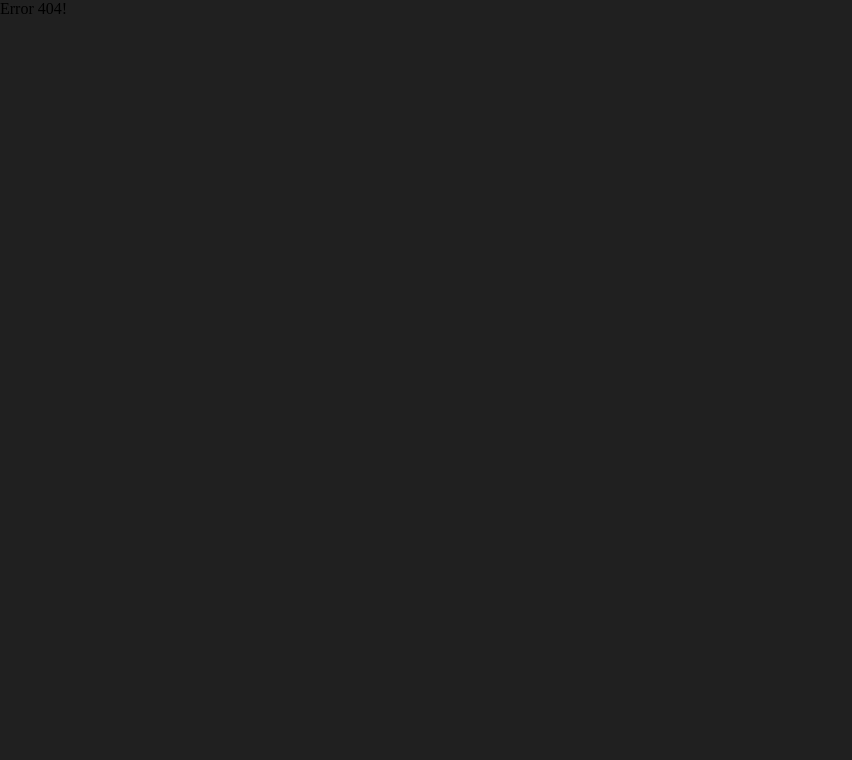
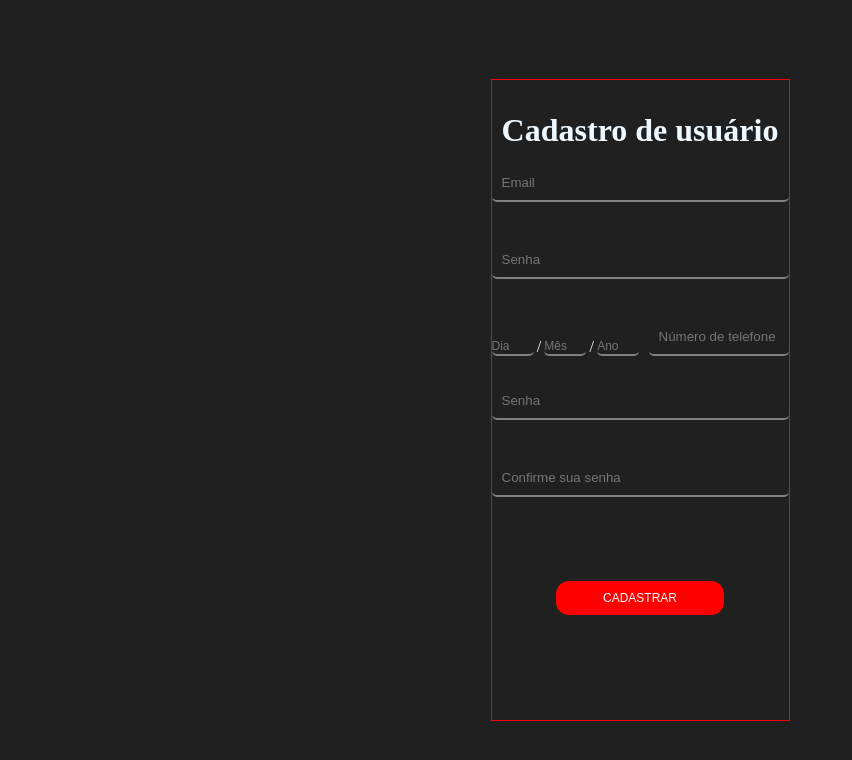
Before and after one commit to LuanKrzyzaniak/Arena, a React app in the folder frontend/: page /register in a window 1280 px wide. Before the commit this address had no page. Shown: the whole page, without its empty margins (0-852 px from the left). Built offline with nearby package versions, Linux system fonts and the light colour scheme.

Commit message:
finish register page

```diff
--- a/frontend/src/components/Login/Login.css
+++ b/frontend/src/components/Login/Login.css
@@ -58,6 +58,7 @@ h1{
     margin: 1em;
     width: 14em;
 }
+
 #forgot{
     border: none;
     background-color: transparent;
--- /dev/null
+++ b/frontend/src/components/Register/Register.css
@@ -0,0 +1,119 @@
+.R_main{
+    background-color: #202020;
+    display: flex;
+    flex-direction: column;
+    /* border: 1px solid red;  */
+
+    height: 100vh;
+    justify-content: center;
+    align-items: center;
+}
+
+#h1_R{
+    margin-top: 0.5;
+    color: aliceblue;
+    padding-top: 1em;
+    display: flex;
+    align-items: center;
+    justify-content: center;
+    margin-bottom: 0.5em;
+}
+
+.sub_main{
+    border: 1px solid red;
+    height: 40em;
+
+}
+
+.inputs_R{
+    background-color: #202020;
+    padding: 10px 110px 10px 10px;
+    border: none;
+    border-bottom: 2px solid gray;
+    border-radius: 5px;
+    margin-bottom: 3em;
+    color: aliceblue;
+}
+
+.bar{
+    margin-left: .2em;
+    margin-right: .2em;
+}
+
+.date{
+    display: flex;
+    color: #fff;
+    /* border: 1px solid blue; */
+    margin-bottom: 0.5em;
+
+}
+.inputData{
+    font-size: 12px;
+    width: 3.5em;
+    border: none;
+    background-color: transparent;
+    border-bottom: 2px solid gray;
+    border-radius: 5px;
+    color: aliceblue;
+}
+#day{
+    margin-left: 0em;
+}
+
+
+.inputs_R2{
+    background-color: #202020;
+    padding: 10px 10px 10px 10px;
+    width: 9em;
+    border: none;
+    margin-bottom: 2em;
+    border-bottom: 2px solid gray;
+    border-radius: 5px;
+    color: aliceblue;
+
+}
+
+.div_R{
+    flex-direction: column;
+    display: flex;
+    align-items: center;
+    justify-content: center;
+}
+
+.div_R2{
+    background-color: #202020;
+    display: flex;
+    width: 100%;
+    align-items: center;
+    justify-content: space-between;
+
+}
+
+.inputs_test{
+    width: 10em;
+}
+
+#button_R{
+    color: aliceblue;
+    background-color: red;
+    font-size: 12px;
+    border-radius: 13px;
+    padding: 10px;
+    border: none;
+    margin: 1em;
+    width: 14em;
+}
+
+.div_button{
+    margin-top: 2em;
+    display: flex;
+    justify-content: center;
+    align-items: center;
+}
+label{float: left;}
+
+input::-webkit-outer-spin-button,
+input::-webkit-inner-spin-button {
+    -webkit-appearance: none;
+    margin: 0;
+}
--- /dev/null
+++ b/frontend/src/components/Register/Register.jsx
@@ -0,0 +1,43 @@
+import "./Register.css";
+
+function Register() {
+  return (
+
+
+    <div className="R_main">
+      <div className="sub_main">
+        <h1 id="h1_R">Cadastro de usuário</h1>
+        <div className="div_R">
+          <input className="inputs_R" placeholder="Email"></input>
+          <input className="inputs_R" placeholder="Senha"></input>
+        </div>
+        <div className="div_R2">
+            <div className="date">
+                <input id="day" type="number" className="inputData" placeholder="Dia"></input>
+                <p className="bar">/</p>
+                <input type="number" className="inputData" placeholder="Mês"></input>
+                <p className="bar">/</p>
+                <input type="number" className="inputData" placeholder="Ano"></input>
+            </div>
+          <input className="inputs_R2" placeholder="Número de telefone"></input>
+        </div>
+        <div className="div_R">
+          <input
+            className="inputs_R"
+            type="password"
+            placeholder="Senha"
+          ></input>
+          <input
+            className="inputs_R"
+            type="password"
+            placeholder="Confirme sua senha"
+          ></input>
+        </div>
+        <div className="div_button">
+          <button id="button_R">CADASTRAR</button>
+        </div>
+      </div>
+    </div>
+  );
+}
+export default Register;
--- a/frontend/src/index.js
+++ b/frontend/src/index.js
@@ -6,6 +6,7 @@ import { createBrowserRouter, RouterProvider } from "react-router-dom";
 import LoginPage from './pages/LoginPage/LoginPage';
 import ErrorPage from './pages/ErrorPage/ErrorPage';
 import Home from './pages/Home/Home';
+import RegisterPage from './pages/RegisterPage/RegisterPage';
 
 
 
@@ -19,6 +20,10 @@ const router = createBrowserRouter([
   {
     path: '/login',
     element: <LoginPage />,
+  },
+  {
+    path:'/register',
+    element:<RegisterPage/>
   }
 ])
 
--- a/frontend/src/pages/LoginPage/LoginPage.jsx
+++ b/frontend/src/pages/LoginPage/LoginPage.jsx
@@ -2,7 +2,7 @@ import Login from "../../components/Login/Login";
 function LoginPage(){
     return(
         <div>
-            <Login/>
+            <Login  />
         </div>
     )
 }
--- /dev/null
+++ b/frontend/src/pages/RegisterPage/RegisterPage.jsx
@@ -0,0 +1,11 @@
+import Register from "../../components/Register/Register";
+
+function RegisterPage(){
+    return(
+        <>
+        <Register/>
+        </>
+    )
+}
+
+export default RegisterPage;
```
Also changed, not shown: 1 other file.
